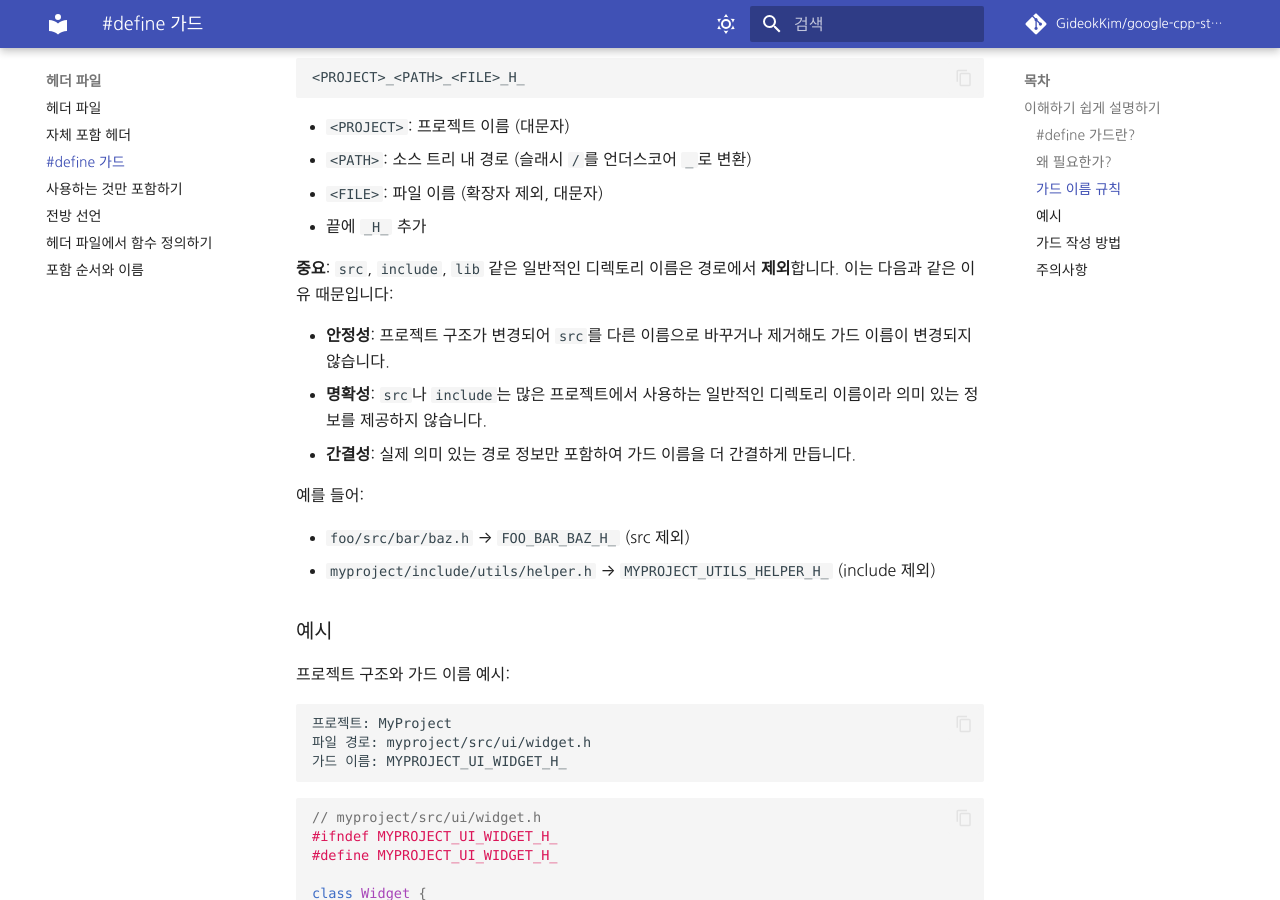
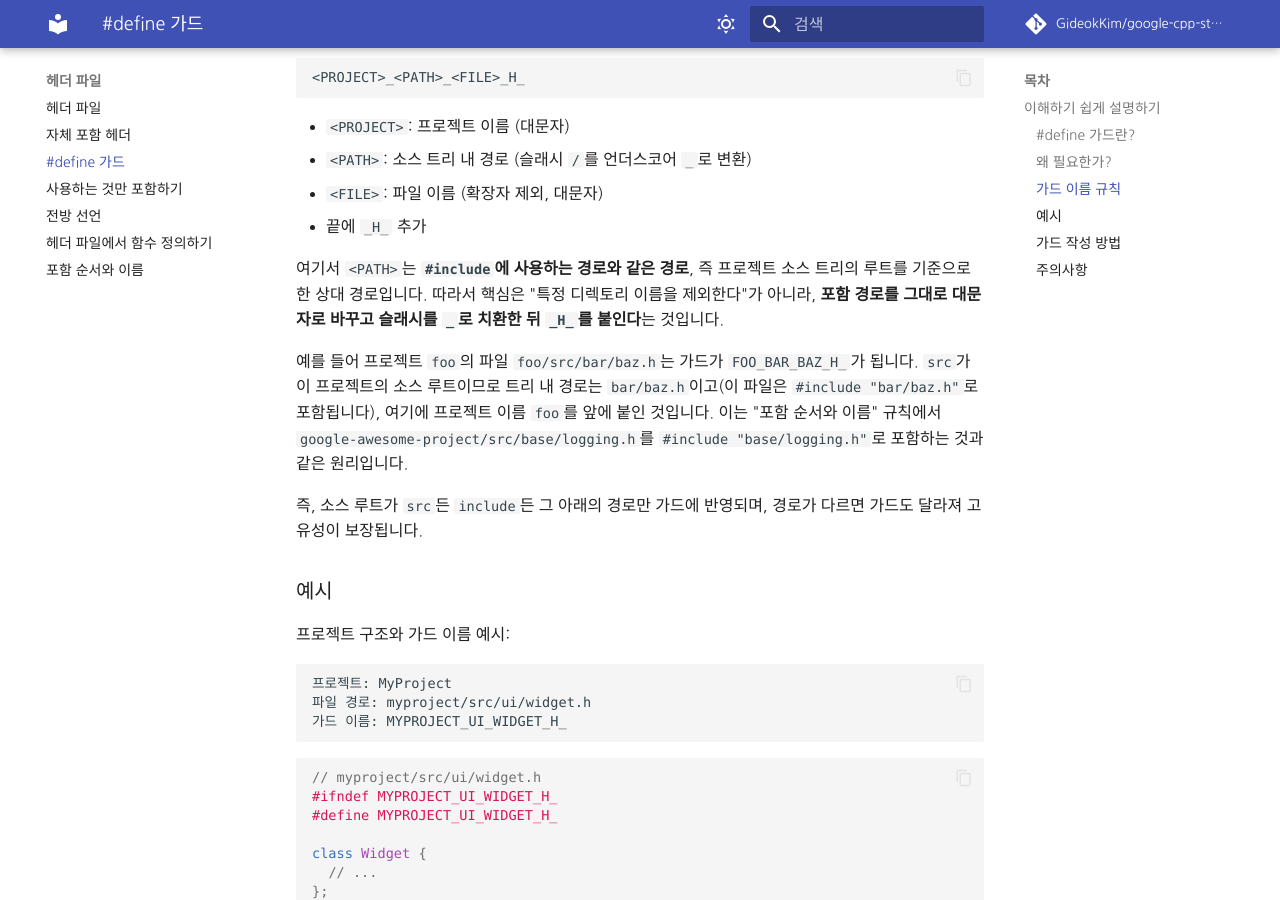
Before and after one commit to GideokKim/google-cpp-style-guide-kr, an MkDocs documentation site: the page built from google cpp style guide/define_guard.md, in a window 1280 px wide and 900 px high, scrolled down 1166 px. Built offline with MkDocs 1.6.1 and Material for MkDocs 9.7.7, drawn with Linux system fonts in a browser that asks for light colours; some web fonts are replaced; comment, search, counter and statistics services are not loaded.

Commit message:
docs(header-files): correct fabricated guard-name rule and include grouping

```diff
--- a/google cpp style guide/define_guard.md
+++ b/google cpp style guide/define_guard.md
@@ -51,16 +51,11 @@ class Widget { ... };  // 중복 정의 오류!
 - `<FILE>`: 파일 이름 (확장자 제외, 대문자)
 - 끝에 `_H_` 추가
 
-**중요**: `src`, `include`, `lib` 같은 일반적인 디렉토리 이름은 경로에서 **제외**합니다. 이는 다음과 같은 이유 때문입니다:
+여기서 `<PATH>`는 **`#include`에 사용하는 경로와 같은 경로**, 즉 프로젝트 소스 트리의 루트를 기준으로 한 상대 경로입니다. 따라서 핵심은 "특정 디렉토리 이름을 제외한다"가 아니라, **포함 경로를 그대로 대문자로 바꾸고 슬래시를 `_`로 치환한 뒤 `_H_`를 붙인다**는 것입니다.
 
-- **안정성**: 프로젝트 구조가 변경되어 `src`를 다른 이름으로 바꾸거나 제거해도 가드 이름이 변경되지 않습니다.
-- **명확성**: `src`나 `include`는 많은 프로젝트에서 사용하는 일반적인 디렉토리 이름이라 의미 있는 정보를 제공하지 않습니다.
-- **간결성**: 실제 의미 있는 경로 정보만 포함하여 가드 이름을 더 간결하게 만듭니다.
+예를 들어 프로젝트 `foo`의 파일 `foo/src/bar/baz.h`는 가드가 `FOO_BAR_BAZ_H_`가 됩니다. `src`가 이 프로젝트의 소스 루트이므로 트리 내 경로는 `bar/baz.h`이고(이 파일은 `#include "bar/baz.h"`로 포함됩니다), 여기에 프로젝트 이름 `foo`를 앞에 붙인 것입니다. 이는 "포함 순서와 이름" 규칙에서 `google-awesome-project/src/base/logging.h`를 `#include "base/logging.h"`로 포함하는 것과 같은 원리입니다.
 
-예를 들어:
-
-- `foo/src/bar/baz.h` → `FOO_BAR_BAZ_H_` (src 제외)
-- `myproject/include/utils/helper.h` → `MYPROJECT_UTILS_HELPER_H_` (include 제외)
+즉, 소스 루트가 `src`든 `include`든 그 아래의 경로만 가드에 반영되며, 경로가 다르면 가드도 달라져 고유성이 보장됩니다.
 
 ### 예시
 
```
Also changed, not shown: google cpp style guide/names_and_order_of_includes.md (+1 -1 lines).
